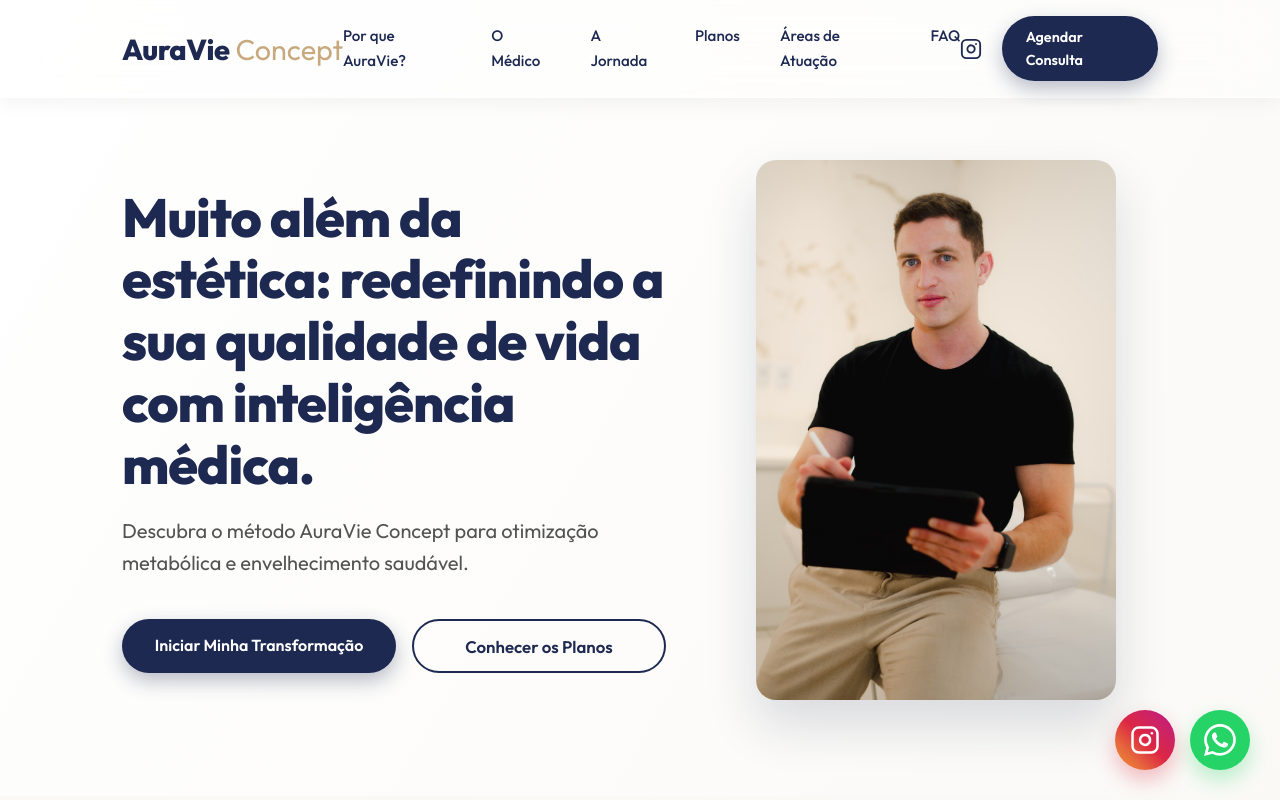
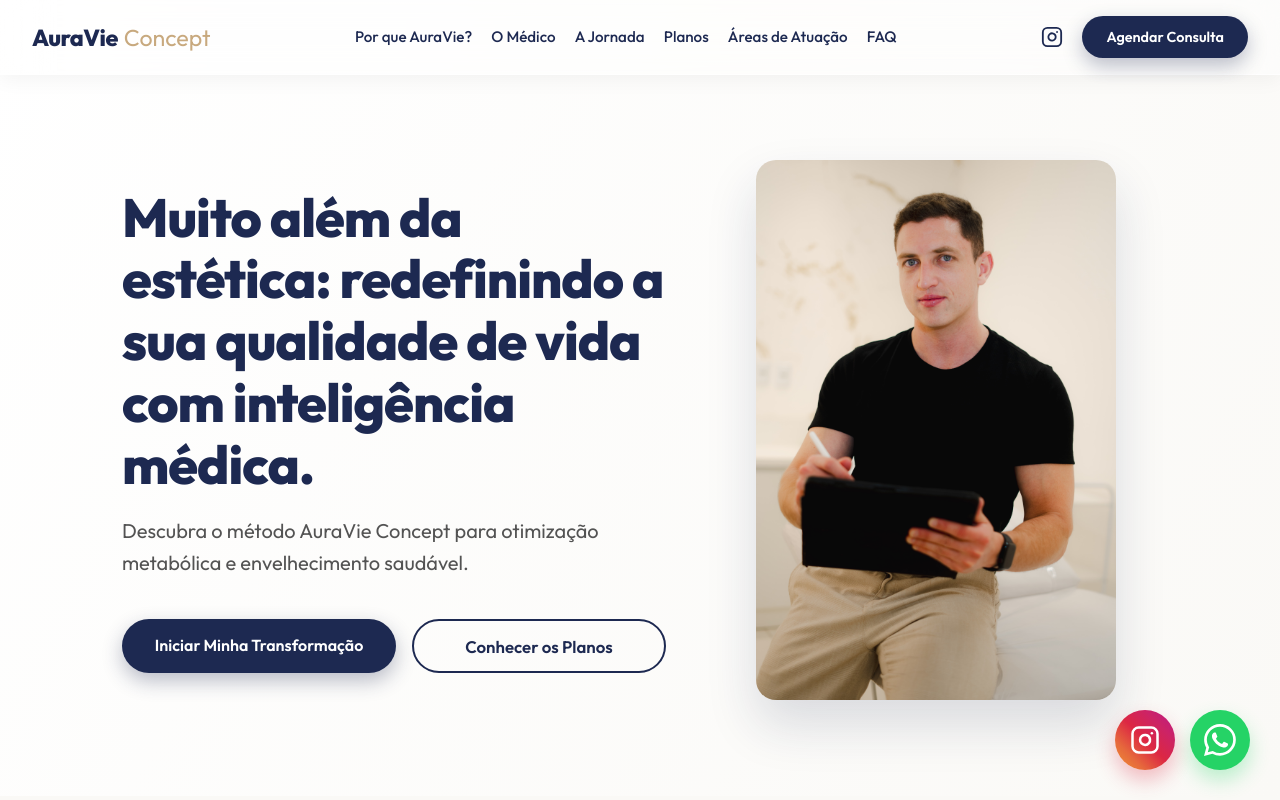
Before and after one commit to FranciscoHaidar/auravie-site, a React (Vite) app: page / in a window 1280 px wide. Shown: the top 800 px of the page. Built offline with nearby package versions, Linux system fonts and the light colour scheme; no server answers; the database is empty.

Commit message:
UI: hotfix navbar layout crash by scaling down text logo and expanding container width

```diff
--- a/src/App.jsx
+++ b/src/App.jsx
@@ -47,16 +47,16 @@
     <>
       {/* 0. NAVBAR */}
       <nav className="navbar">
-        <div className="container">
+        <div className="container" style={{ maxWidth: '1280px' }}>
           <div
             className="logo-container"
             onClick={() => window.scrollTo({ top: 0, behavior: 'smooth' })}
             style={{ cursor: 'pointer', display: 'flex', alignItems: 'center' }}
           >
-            <span style={{ fontSize: '1.8rem', fontWeight: 800, color: 'var(--title-marinho)', letterSpacing: '-0.5px' }}>AuraVie</span>
-            <span style={{ fontSize: '1.8rem', fontWeight: 400, color: '#C8A97E', marginLeft: '6px' }}>Concept</span>
+            <span style={{ fontSize: '1.45rem', fontWeight: 800, color: 'var(--title-marinho)', letterSpacing: '-0.5px' }}>AuraVie</span>
+            <span style={{ fontSize: '1.45rem', fontWeight: 400, color: '#C8A97E', marginLeft: '6px' }}>Concept</span>
           </div>
-          <div className="nav-links">
+          <div className="nav-links" style={{ gap: '1.2rem', whiteSpace: 'nowrap' }}>
             <a href="#problema" onClick={(e) => { e.preventDefault(); scrollTo('problema'); }} className="nav-link">Por que AuraVie?</a>
             <a href="#medico" onClick={(e) => { e.preventDefault(); scrollTo('medico'); }} className="nav-link">O Médico</a>
             <a href="#jornada" onClick={(e) => { e.preventDefault(); scrollTo('jornada'); }} className="nav-link">A Jornada</a>
```
